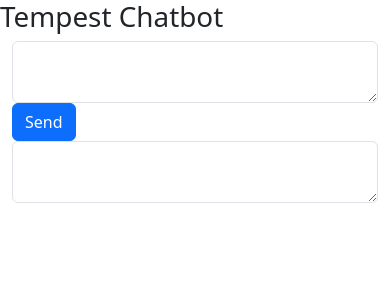
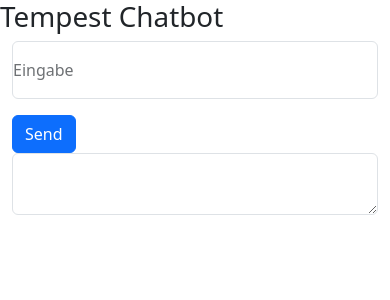
Before and after one commit to eriktetzlaff/TempestBot, a Django app: page /tempest/ in a window 390 px wide. Shown: the top 300 px of the page. Run offline with Django 5.2, Linux system fonts and the light colour scheme; some libraries are stand-ins or nearby versions.

Commit message:
bootstrap changes

```diff
--- a/tempest/templates/tempest.html
+++ b/tempest/templates/tempest.html
@@ -1,6 +1,7 @@
 {% load static %}
 <!DOCTYPE html>
 <html lang="en">
+
 <head>
     <meta charset="UTF-8">
     <meta name="viewport" content="width=device-width, initial-scale=1.0">
@@ -9,14 +10,23 @@
     <title>Tempest Chatbot</title>
     <link rel="stylesheet" href="{% static 'bootstrap/css/bootstrap.min.css' %}">
 </head>
+
 <body>
     <script src="{% static 'bootstrap/js/bootstrap.bundle.min.js' %}"></script>
+    <form id="csrf-form">{% csrf_token %}</form>
     <h1>Tempest Chatbot</h1>
     <div class="container">
-        <form id="csrf-form">{% csrf_token %}</form>
-        <textarea class="form-control" id="chatInput" aria-placeholder="Question"></textarea>
-        <button class="btn btn-primary" id="sendMessage" onclick="sendMessage()">Send</button>
+        <div class="row">
+            <div class="form-floating mb-3 col-md">
+                <input type="email" class="form-control" id="chatInput" placeholder="Stelle eine Frage">
+                <label for="floatingInput">Eingabe</label>
+            </div>
+            <div class="col-sm">
+                <button class="btn btn-primary" id="sendMessage" onclick="sendMessage()">Send</button>
+            </div>
+        </div>
         <textarea class="form-control" id="chatOutput" aria-placeholder="Answer"></textarea>
     </div>
 </body>
+
 </html>
```
